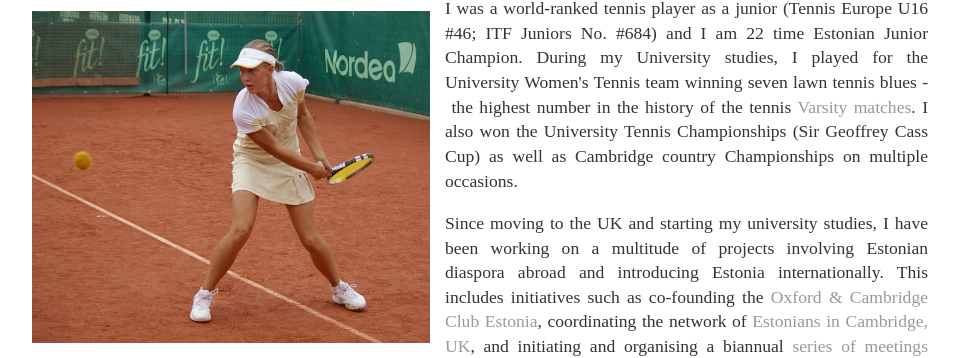
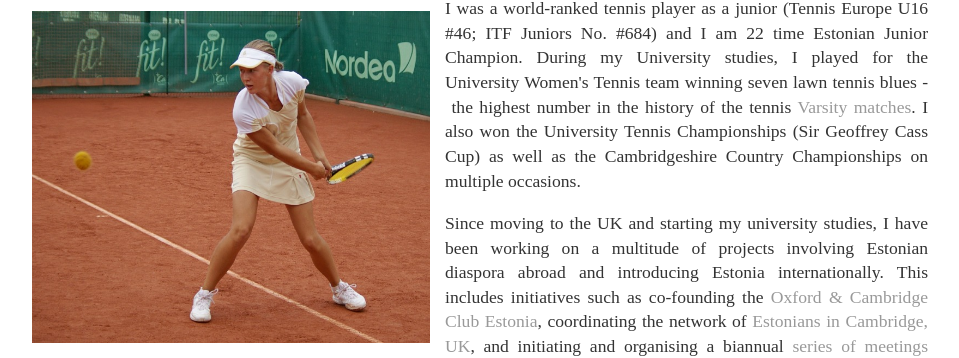
Before and after one commit to kadiliissaar/kadiliissaar.github.io, a Jekyll site: the page built from background/index.html, in a window 1280 px wide. Shown: the part 619-977 px from the top of the page, without its empty margins (160-1119 px from the left). Built offline with Jekyll 4.4.1, drawn with Linux system fonts in a browser that asks for light colours.

Commit message:
Update index.html

```diff
--- a/background/index.html
+++ b/background/index.html
@@ -32,7 +32,7 @@ I was a world-ranked tennis player as a junior (Tennis Europe U16 #46; ITF Junio
 Estonian Junior Champion. During my University studies, I played for the University Women's Tennis team winning seven
 lawn tennis blues -  the highest number in the history of the tennis
 <a href="https://en.wikipedia.org/wiki/Cambridge_University_Lawn_Tennis_Club#Varsity_match">Varsity matches</a>. I also won
-the University Tennis Championships (Sir Geoffrey Cass Cup) as well as Cambridge country Championships on multiple
+the University Tennis Championships (Sir Geoffrey Cass Cup) as well as the Cambridgeshire Country Championships on multiple
 occasions. </p>
 
 	<p align="justify">Since moving to the UK and starting my university studies, I have been working on a multitude of
```
